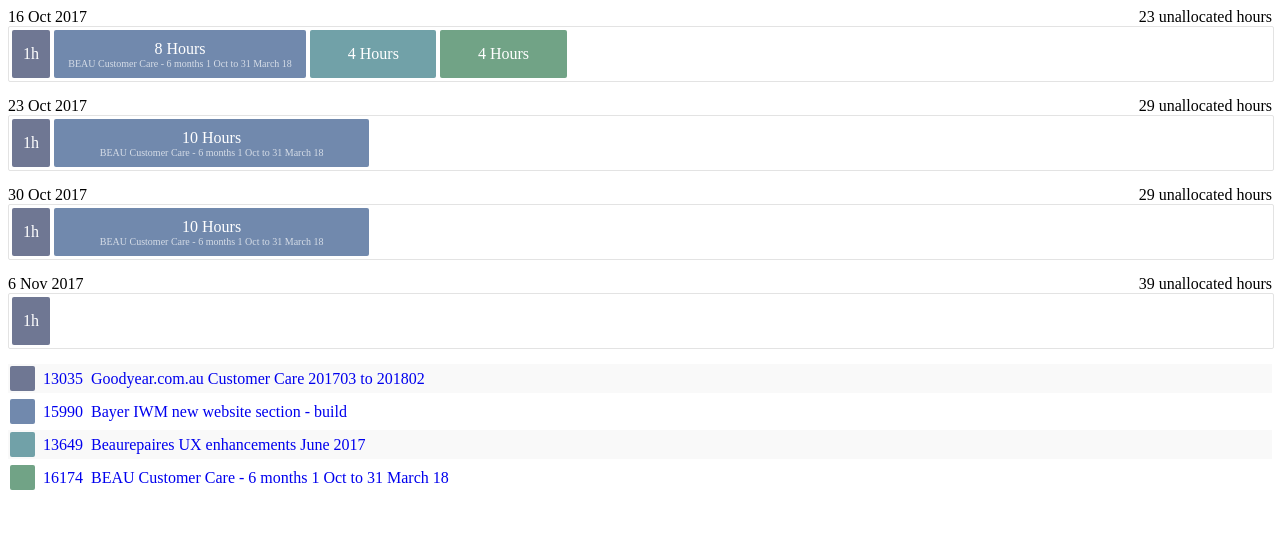
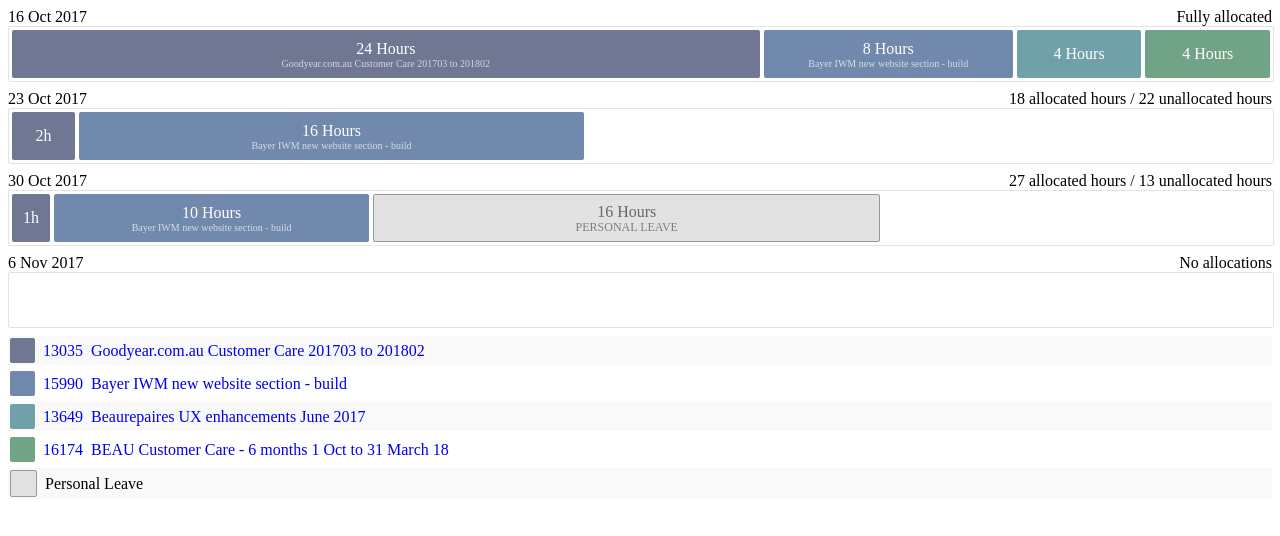
Before and after one commit to A-A-Z/react-allocation-bars, a React app: page / in a window 1280 px wide. Shown: the top 536 px of the page. Built offline with nearby package versions, Linux system fonts and the light colour scheme.

Commit message:
Adding leave styling

```diff
--- a/src/AllocationBars.jsx
+++ b/src/AllocationBars.jsx
@@ -7,23 +7,12 @@
   constructor(props) {
     super(props)
     this.state = {
-      jobs: [],
+      activeJob: null,
       allocations: [],
-      weekHours: this.props.hoursPerWeek,
-      jobColours: [
-        '#6F7793',
-        '#7189AD',
-        '#71A1A8',
-        '#71A386',
-        '#77A070',
-        '#959E71',
-        '#9B8C70'
-      ],
-      activeJob: null
+      jobs: []
     }
+  }
 
-    // this.setActiveJob = this.setActiveJob.bind(this)
-  }
   componentWillMount () {
     this.parseData(this.props.allocationData)
   }
@@ -85,12 +74,12 @@
   }
 
   getBlockWidth = (hoursNum) => {
-    const per = Math.round((hoursNum / this.state.weekHours) * 100)
+    const per = Math.round((hoursNum / this.props.hoursPerWeek) * 100)
     return per + '%'
   }
 
   getRemainingHours = (jobs) => {
-    let remainingHours = this.state.weekHours
+    let remainingHours = this.props.hoursPerWeek
 
     for (let job of jobs) {
       remainingHours -= job.hours
@@ -100,8 +89,11 @@
   }
 
   formatHoursLabel = (hoursNum) => {
-    if (hoursNum > 0) {
-      return `${hoursNum} unallocated hours`
+    if (hoursNum > 0 && hoursNum < this.props.hoursPerWeek) {
+      let allocatedHours = this.props.hoursPerWeek - hoursNum
+      return `${allocatedHours} allocated hours / ${hoursNum} unallocated hours`
+    } else if (hoursNum === this.props.hoursPerWeek) {
+      return 'No allocations'
     } else if (hoursNum < 0) {
       return `Overallocatied by ${(hoursNum * -1)} hours`
     } else {
@@ -110,7 +102,7 @@
   }
 
   getOverallocatiedPer = (remainingHours) => {
-    const per = Math.round(this.state.weekHours / ((remainingHours * -1) + this.state.weekHours) * 100)
+    const per = Math.round(this.props.hoursPerWeek / ((remainingHours * -1) + this.props.hoursPerWeek) * 100)
     return per + '%'
   }
 
@@ -121,11 +113,25 @@
   }
 
   getJobColour = (index) => {
-    if (index >= this.state.jobColours.length) {
-      return this.getJobColour((index - this.state.jobColours.length))
+    const jobId = this.state.jobs[index].id
+
+    // first check if is leave
+    if (this.isLeave(jobId)) {
+      return this.props.leaveColour
+    }
+
+    // otherwise give job colour
+    if (index >= this.props.jobColours.length) {
+      // too many jobs, overflow colours
+      return this.getJobColour((index - this.props.jobColours.length))
     } else {
-      return this.state.jobColours[index]
+      // return job colour
+      return this.props.jobColours[index]
     }
+  }
+
+  isLeave = (jobId) => {
+    return (this.props.leaveIds.indexOf(jobId) !== -1)
   }
 
   formatJobLink = (id) => {
@@ -151,18 +157,20 @@
                 </div>
                 <div className='blocks'>
                   {allocation.jobs.map((block, i2) => {
+                    const jobId = this.state.jobs[block.job].id
                     const blockStyle = {
                       width: this.getBlockWidth(block.hours),
                       backgroundColor: this.getJobColour(block.job)
                     }
-                    const blockClass = (this.state.activeJob === block.job) ? 'block active' : 'block'
+                    let blockClass = (this.isLeave(jobId)) ? 'block leave' : 'block'
                     const onBlockOver = () => {
                       this.setState({ activeJob: block.job })
                     }
                     const onBlockOut = () => {
                       this.setState({ activeJob: null })
                     }
-                    const jobUrl = this.formatJobLink(this.state.jobs[block.job].id)
+                    const jobUrl = (this.isLeave(jobId)) ? '#' :  this.formatJobLink(jobId)
+                    if (this.state.activeJob === block.job) { blockClass += ' active' }
                     return (
                       <a
                         key={`allocation-${i1}-block-${i2}`}
@@ -179,7 +187,7 @@
                         <div>
                           <div className='block-hours'>{this.formatBlockLabel(block.hours)}</div>
                           {(block.hours > 4) ? (
-                            <div className='block-job'>BEAU Customer Care - 6 months  1 Oct to 31 March 18</div>
+                            <div className='block-job'>{this.state.jobs[block.job].label}</div>
                           ) : ( <span /> )}
                         </div>
                       </a>
@@ -212,11 +220,18 @@
                 onMouseOver={onBlockOver}
                 onMouseOut={onBlockOut}
               >
-                <a href={jobUrl}>
-                  <span className='colour-block' style={jobStyle} />
-                  <span>{job.id}</span>
-                  <span>{job.label}</span>
-                </a>
+                {(this.isLeave(job.id)) ? (
+                  <div className='job-link leave'>
+                    <span className='colour-block' style={jobStyle} />
+                    <span>{job.label}</span>
+                  </div>
+                ) : (
+                  <a href={jobUrl} className='job-link'>
+                    <span className='colour-block' style={jobStyle} />
+                    <span>{job.id}</span>
+                    <span>{job.label}</span>
+                  </a>
+                )}
               </li>
             )
           })}
@@ -228,13 +243,31 @@
 
 AllocationBars.defaultProps = {
   hoursPerWeek: 40,
+  jobColours: [
+    '#6F7793',
+    '#7189AD',
+    '#71A1A8',
+    '#71A386',
+    '#77A070',
+    '#959E71',
+    '#9B8C70'
+  ],
+  leaveColour: '#e2e2e2',
+  leaveIds: [
+    1166,
+    1462,
+    13263
+  ],
   numOfWeeks: 4
 }
 
 AllocationBars.propTypes = {
   allocationData: PropTypes.object.isRequired,
   hoursPerWeek: PropTypes.number,
+  jobColours: PropTypes.array,
   jobLinkFormat: PropTypes.string.isRequired,
+  leaveColour: PropTypes.string,
+  leaveIds: PropTypes.array,
   numOfWeeks: PropTypes.number
 }
 
--- a/src/index.js
+++ b/src/index.js
@@ -3,9 +3,86 @@
 import AllocationBars from './AllocationBars';
 import registerServiceWorker from './registerServiceWorker';
 
-const data = {"data":[{"id":164119,"job":{"id":13035,"label":"Goodyear.com.au Customer Care 201703 to 201802"},"deliveryManager":"Bobby Chauksay","myRole":"Tech Lead FE AU","weekStart":null,"weekOne":1.0,"weekTwo":1.0,"weekThree":1.0,"weekFour":1.0,"effortHour":0.0},{"id":297503,"job":{"id":15990,"label":"Bayer IWM new website section - build"},"deliveryManager":"Bhavin Sudra","myRole":"Tech Lead FE AU","weekStart":null,"weekOne":8.0,"weekTwo":10.0,"weekThree":10.0,"weekFour":0.0,"effortHour":0.0},{"id":298592,"job":{"id":13649,"label":"Beaurepaires UX enhancements June 2017"},"deliveryManager":"Bobby Chauksay","myRole":"Tech Lead FE AU","weekStart":null,"weekOne":4.0,"weekTwo":0.0,"weekThree":0.0,"weekFour":0.0,"effortHour":0.0},{"id":298593,"job":{"id":16174,"label":"BEAU Customer Care - 6 months  1 Oct to 31 March 18"},"deliveryManager":"Bobby Chauksay","myRole":"Tech Lead FE AU","weekStart":null,"weekOne":4.0,"weekTwo":0.0,"weekThree":0.0,"weekFour":0.0,"effortHour":0.0}]}
+const data = {
+  "data":[
+    {
+      "id":164119,
+      "job":{
+        "id":13035,
+        "label":"Goodyear.com.au Customer Care 201703 to 201802"
+      },
+      "deliveryManager":"Bobby Chauksay",
+      "myRole":"Tech Lead FE AU",
+      "weekStart":null,
+      "weekOne": 24.0,
+      "weekTwo": 2.0,
+      "weekThree": 1.0,
+      "weekFour": 0,
+      "effortHour": 0.0
+    },
+    {
+      "id":297503,
+      "job":{
+        "id":15990,
+        "label":"Bayer IWM new website section - build"
+      },
+      "deliveryManager":"Bhavin Sudra",
+      "myRole":"Tech Lead FE AU",
+      "weekStart":null,
+      "weekOne":8.0,
+      "weekTwo":16.0,
+      "weekThree":10.0,
+      "weekFour":0.0,
+      "effortHour":0.0
+    },
+    {
+      "id":298592,
+      "job":{
+        "id":13649,
+        "label":"Beaurepaires UX enhancements June 2017"},
+        "deliveryManager":"Bobby Chauksay",
+        "myRole":"Tech Lead FE AU",
+        "weekStart":null,
+        "weekOne":4.0,
+        "weekTwo":0.0,
+        "weekThree":0.0,
+        "weekFour":0.0,
+        "effortHour":0.0
+      },
+      {
+        "id":298593,
+        "job":{
+          "id":16174,
+          "label":"BEAU Customer Care - 6 months  1 Oct to 31 March 18"
+        },
+        "deliveryManager":"Bobby Chauksay",
+        "myRole":"Tech Lead FE AU",
+        "weekStart":null,
+        "weekOne":4.0,
+        "weekTwo":0.0,
+        "weekThree":0.0,
+        "weekFour":0.0,
+        "effortHour":0.0
+      },
+      {
+        "id":1,
+        "job":{
+          "id":1462,
+          "label":"Personal Leave"
+        },
+        "deliveryManager":"No One",
+        "myRole":"Nothing",
+        "weekStart":null,
+        "weekOne":0.0,
+        "weekTwo":0.0,
+        "weekThree":16.0,
+        "weekFour":0.0,
+        "effortHour":0.0
+      }
+    ]
+}
 
 ReactDOM.render(
-  <AllocationBars allocationData={data} jobLinkFormat='/Home/Job#/details/resources/{id}' />, document.getElementById('root'));
+  <AllocationBars allocationData={data}  jobLinkFormat='/Home/Job#/details/resources/{id}' />, document.getElementById('root'));
 
 registerServiceWorker();
--- a/src/style/_allocationbars.scss
+++ b/src/style/_allocationbars.scss
@@ -6,13 +6,14 @@
   $colour-job-highlight: rgba($color-light-blue, 0.3);
   $colour-overallocatied: $color-red;
   $colour-odd-row: #f9f9f9;
+  $colour-leave-border: #999;
 
   .allocation-bar-container {
     $height: 54px;
     $spacing: 2px;
 
     .allocation-bar {
-      margin-bottom: 15px;
+      margin-bottom: 8px;
       position: relative;
 
       .labels {
@@ -44,6 +45,24 @@
           &.active {
             background-color: $colour-block-highlight !important;
             cursor: pointer;
+          }
+
+          &.leave {
+            border: 1px solid $colour-leave-border;
+            color: #666;
+            cursor: default;
+
+            .block-hours {
+              opacity: 1;
+            }
+
+            .block-job {
+              font-size: 12px;
+              line-height: 12px;
+              opacity: 0.8;
+              text-transform: uppercase;
+              // font-weight: 700;
+            }
           }
 
           &> div {
@@ -100,11 +119,15 @@
         background-color: $colour-job-highlight;
       }
 
-      a {
+      .job-link {
         align-items: center;
         display: flex;
         padding: 2px;
         text-decoration: none;
+
+        &.leave {
+          cursor: default;
+        }
 
         span {
           display: block;
@@ -122,5 +145,9 @@
       height: $size;
       width: $size;
     }
+
+    .leave .colour-block {
+      border: 1px solid $colour-leave-border;
+    }
   }
 }
```
